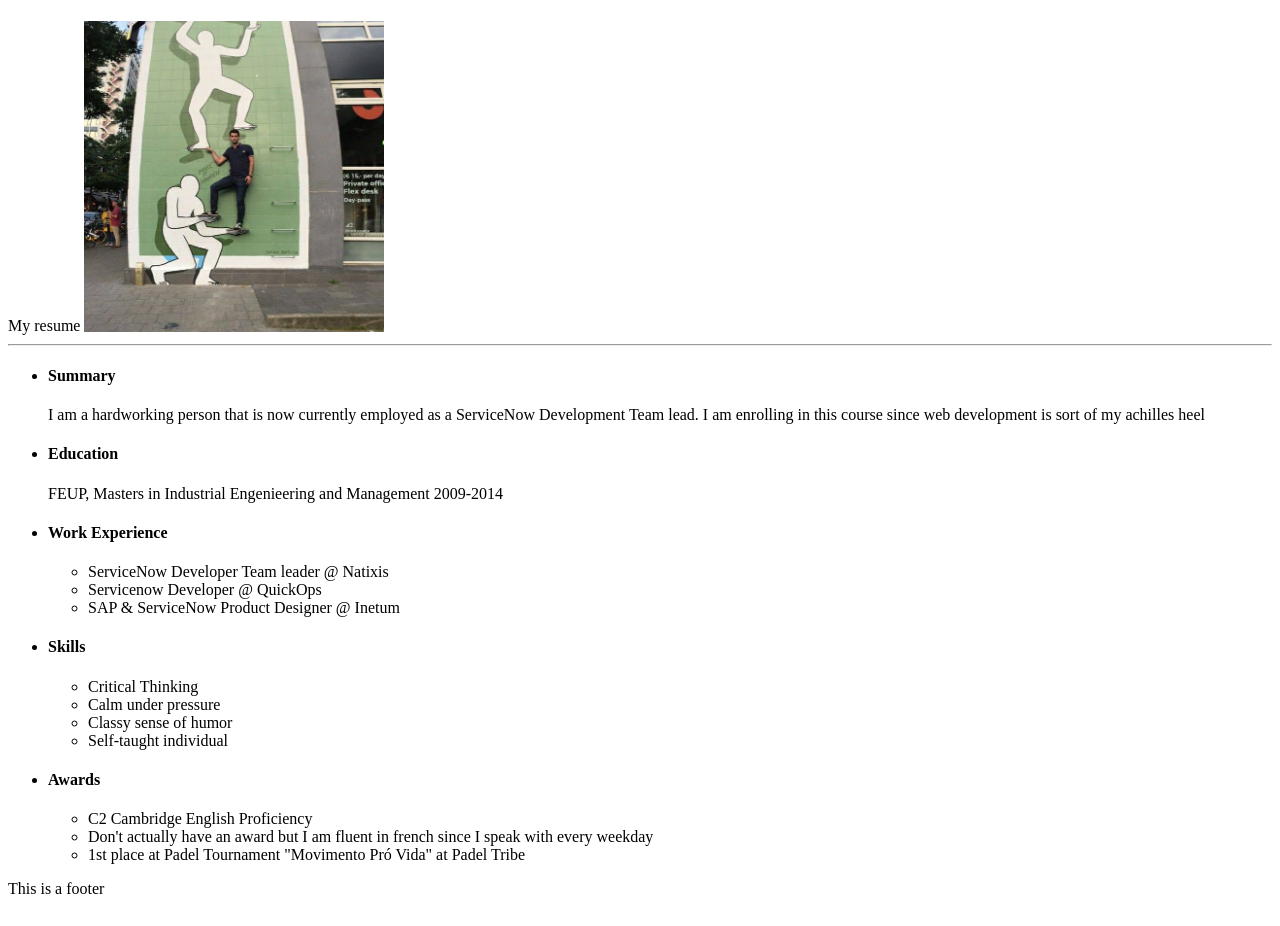
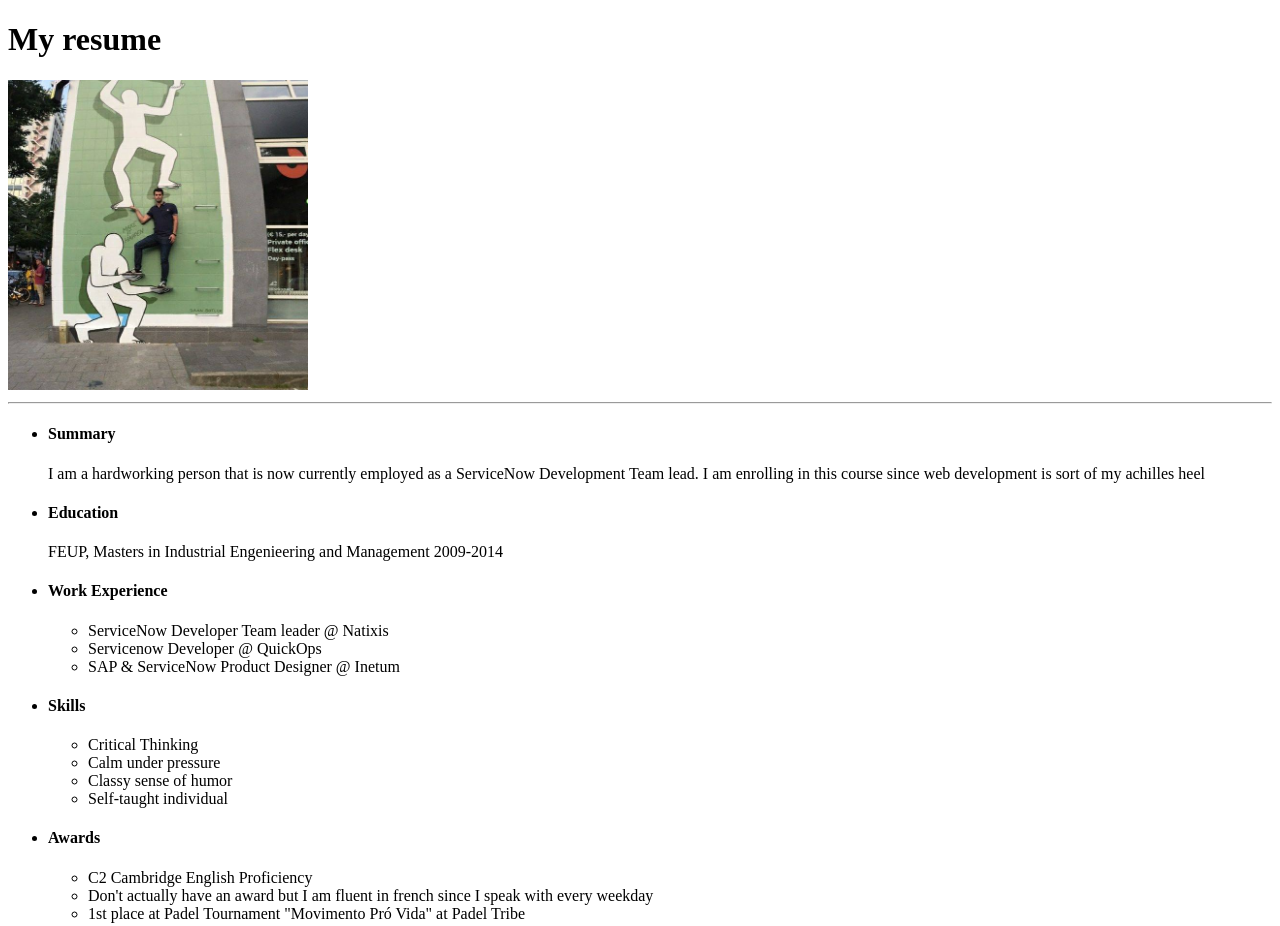
Before and after one commit to joaosantos1745/html-portfolio, a plain HTML site: page Capstone Project 1/index.html in a window 1280 px wide. Shown: the top 926 px of the page. Drawn offline with Linux system fonts and the light colour scheme.

Commit message:
Update index.html

```diff
--- a/Capstone Project 1/index.html
+++ b/Capstone Project 1/index.html
@@ -6,7 +6,7 @@
     <title>My resume</title>
 </head>
 <body>
-    <h1></h1>My resume</h1>
+    <h1>My resume</h1>
     <img src="./myphoto.png" alt="My profile picture" width="300">
     <hr />
     <ul>
```
